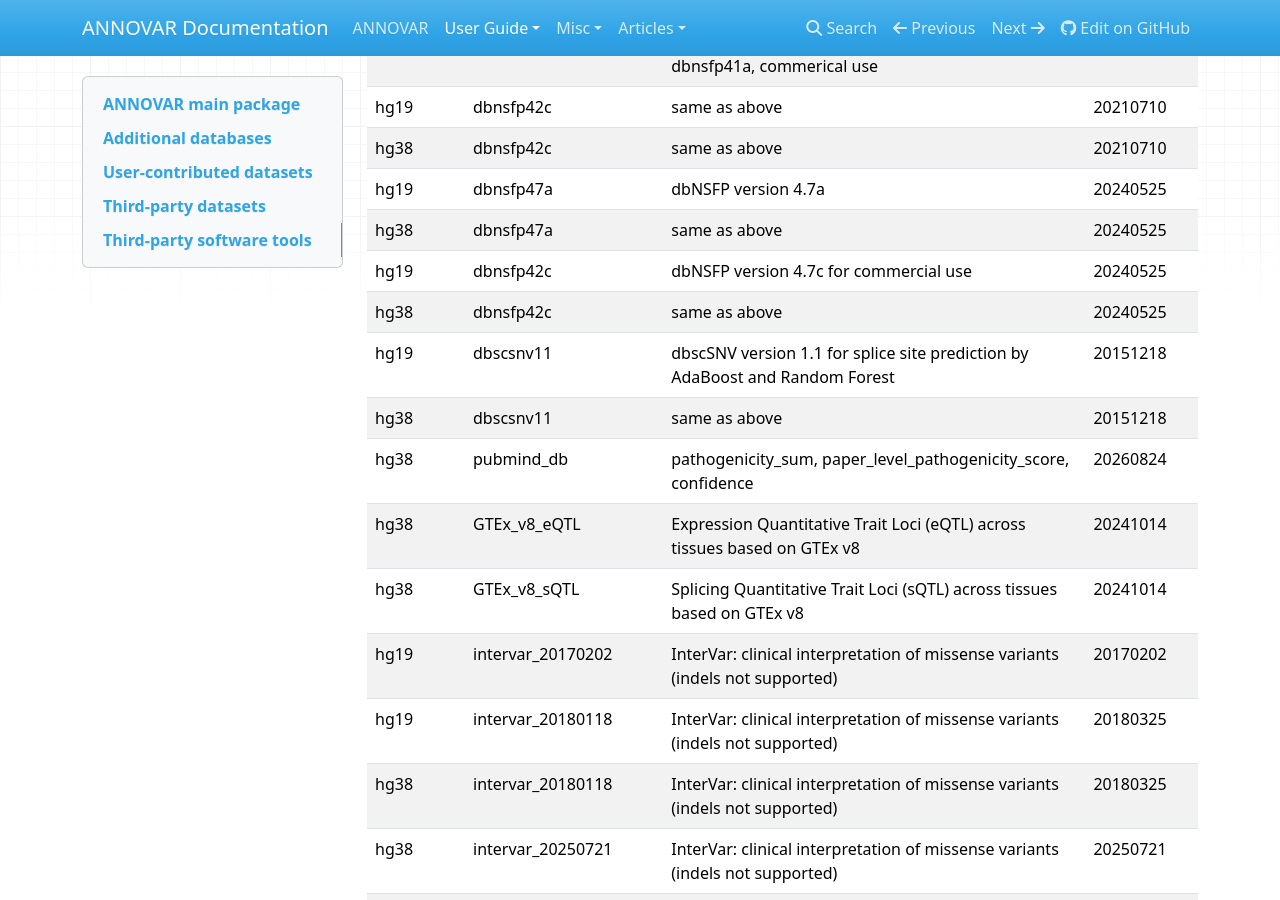
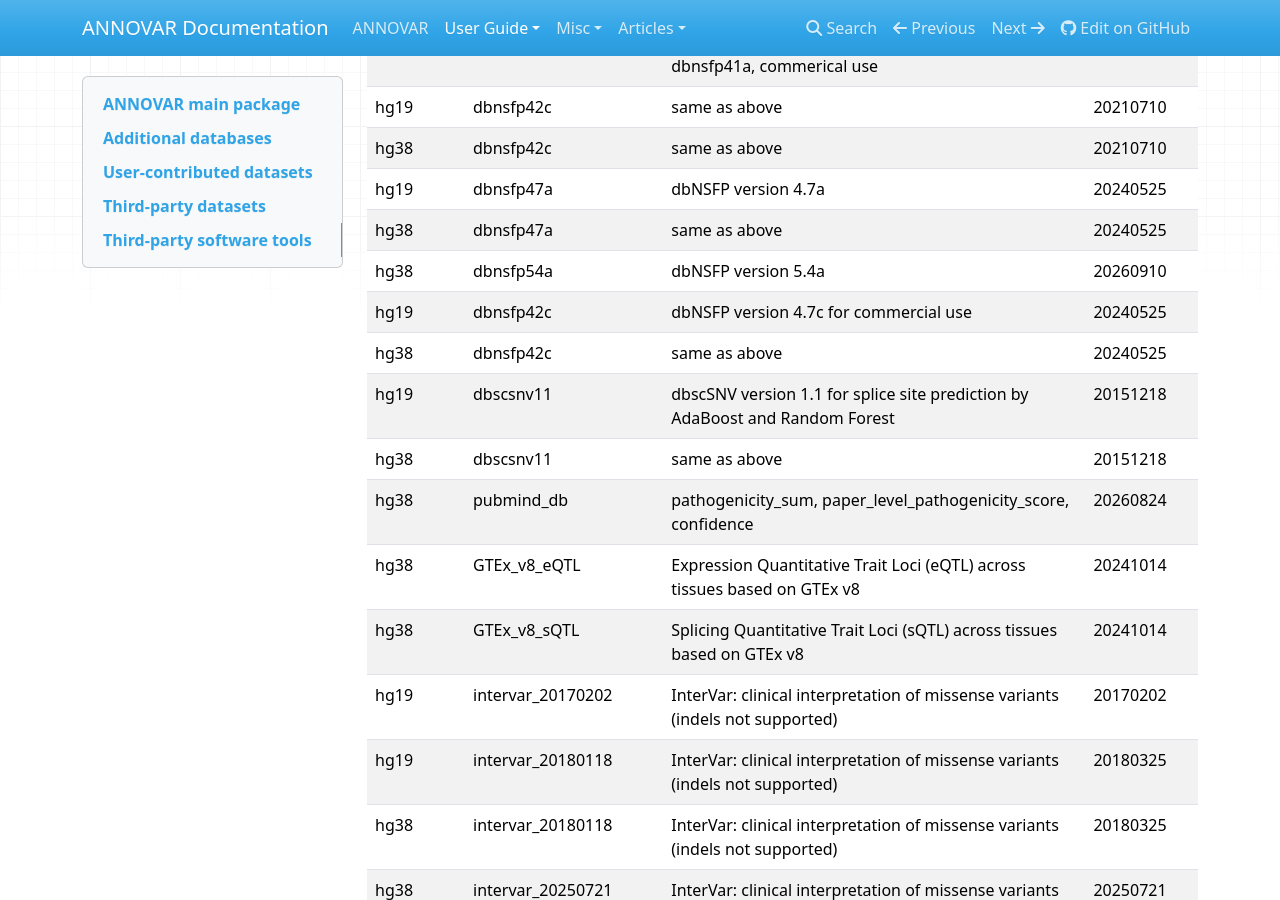
Before and after one commit to WGLab/doc-ANNOVAR, an MkDocs documentation site: the page built from docs/user-guide/download.md, in a window 1280 px wide and 900 px high, scrolled down 3636 px. Built offline with MkDocs 1.6.1, drawn with Linux system fonts in a browser that asks for light colours; nearby versions of some CDN libraries; comment, search, counter and statistics services are not loaded.

Commit message:
Add dbNSFP version 5.4a entry to download guide

```diff
--- a/docs/user-guide/download.md
+++ b/docs/user-guide/download.md
@@ -80,6 +80,7 @@ NOTE: several whole-genome databases (cadd, cadd13, fathmm, dann, eigen, gerp++,
 | hg38 | dbnsfp42c | same as above | 20210710 |
 | hg19 | dbnsfp47a | dbNSFP version 4.7a | 20240525 |
 | hg38 | dbnsfp47a | same as above | 20240525 |
+| hg38 | dbnsfp54a | dbNSFP version 5.4a | 20260910 |
 | hg19 | dbnsfp42c | dbNSFP version 4.7c for commercial use | 20240525 |
 | hg38 | dbnsfp42c | same as above | 20240525 |
 | hg19 | dbscsnv11 | dbscSNV version 1.1 for splice site prediction by AdaBoost and Random Forest | 20151218 |
```
